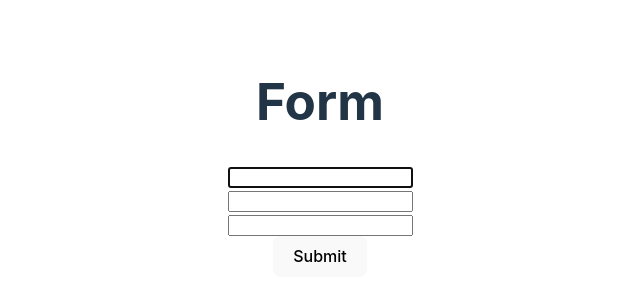
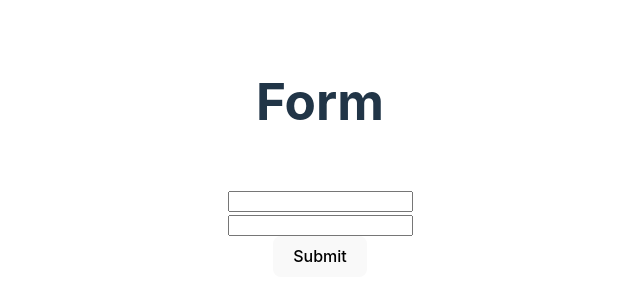
Before and after one commit to Ahammad204/form-master, a React (Vite) app: page / in a window 1280 px wide. Shown: the part 242-542 px from the top of the page, without its empty margins (320-960 px from the left). Built offline with nearby package versions, Linux system fonts and the light colour scheme.

Commit message:
form type using custom hook

```diff
--- a/src/App.jsx
+++ b/src/App.jsx
@@ -1,6 +1,7 @@
 
 import './App.css'
-import RefForm from './Components/RefForm/RefForm'
+import HookForm from './Components/HookForm/HookForm'
+// import RefForm from './Components/RefForm/RefForm'
 // import SimpleForm from './Components/SimpleForm/SimpleForm'
 // import StateFulForm from './Components/StateFulForm/StateFulForm'
 
@@ -12,7 +13,8 @@ function App() {
         <h1>Form</h1>
         {/* <SimpleForm></SimpleForm> */}
         {/* <StateFulForm></StateFulForm> */}
-        <RefForm></RefForm>
+        {/* <RefForm></RefForm> */}
+        <HookForm></HookForm>
     </>
   )
 }
--- /dev/null
+++ b/src/Components/HookForm/HookForm.jsx
@@ -0,0 +1,36 @@
+
+import useInputState from "../Hooks/useInputState";
+
+
+const HookForm = () => {
+
+    // const [name,handleNameChange] = useInputState('')
+    const emailState = useInputState('')
+
+    const handleSubmit =  e => {
+
+        e.preventDefault();
+
+    }
+
+
+    return (
+        <div>
+              <div>
+            <form onSubmit={handleSubmit}>
+
+            {/* <input value={name} onChange={handleNameChange} type="text" name="name"/> */}
+            <br />
+            <input {...emailState} type="email" name="email"  />
+            <br />
+            <input type="password" name="password" />
+            <br />
+            <button type="submit" value="submit">Submit</button>
+
+            </form>
+        </div>
+        </div>
+    );
+};
+
+export default HookForm;
--- /dev/null
+++ b/src/Components/Hooks/useInputState.js
@@ -0,0 +1,30 @@
+
+import { useState } from 'react';
+
+const useInputState = (defaultValue = null) => {
+
+    const [value,setValue] = useState(defaultValue);
+
+/*     const handleChange  =  e => {
+
+        setValue(e.target.value);
+
+    } */
+    const onChange  =  e => {
+
+        setValue(e.target.value);
+
+    }
+
+    // return [value,handleChange]
+    return {
+
+        value,
+        onChange
+
+    }
+
+
+}
+
+export default useInputState;
--- a/src/Components/SimpleForm/SimpleForm.jsx
+++ b/src/Components/SimpleForm/SimpleForm.jsx
@@ -16,7 +16,7 @@ const SimpleForm = () => {
             <br />
             <input type="email" name="email"  />
             <br />
-            <input type="text" name="phone" />
+            <input type="password" name="password" />
             <br />
             <button type="submit" value="submit">Submit</button>
 
```
